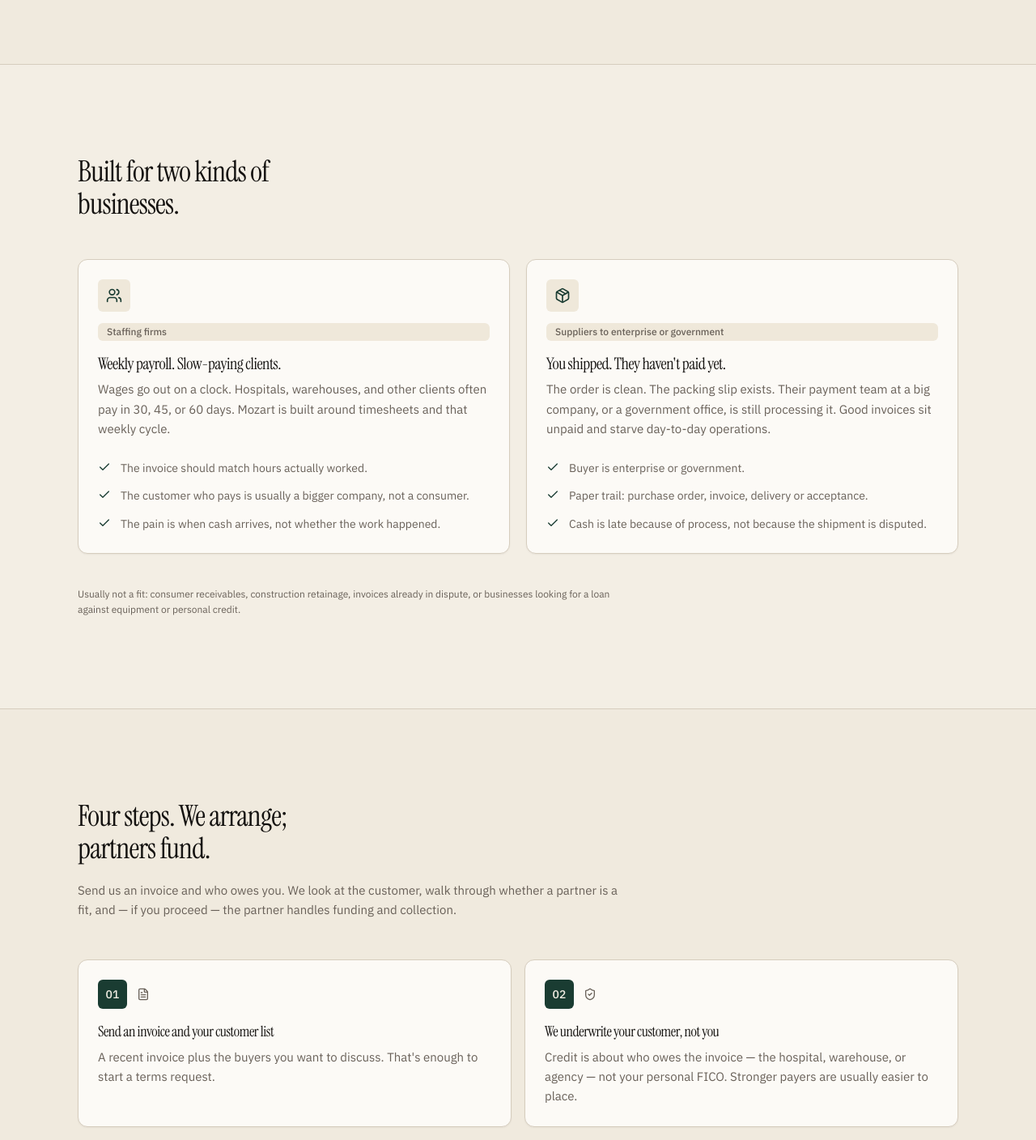
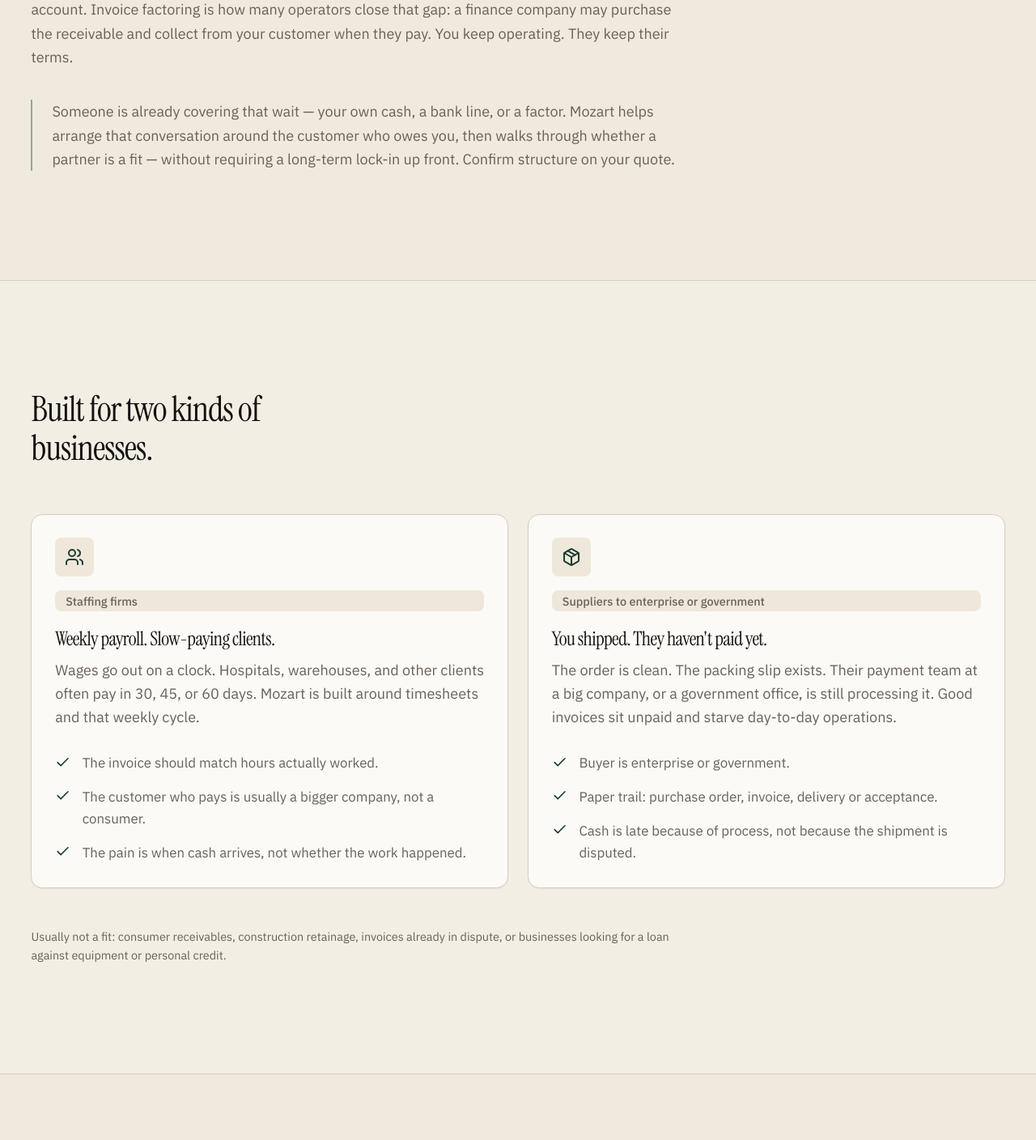
Before and after one commit to parth7452/Mozart, a Next.js app: page / in a window 1280 px wide. Shown: the part 1260-2668 px from the top of the page at 81% size. Built offline with nearby package versions, Linux system fonts and the light colour scheme; no server answers.

Commit message:
Zoom marketing type and spacing to ~120%
Raise html font-size while marketing routes are mounted so Tailwind rem utilities scale like Chrome 120% zoom. Use 115% below md to avoid 375px overflow; leave /desk at the default 16px root.

Co-authored-by: Parth <parth7452@users.noreply.github.com>

```diff
--- a/src/app/(marketing)/layout.tsx
+++ b/src/app/(marketing)/layout.tsx
@@ -3,6 +3,7 @@ import type { ReactNode } from "react";
 import { IBM_Plex_Sans, Instrument_Serif } from "next/font/google";
 import { MarketingFooter } from "@/components/marketing/Footer";
 import { MarketingHeader } from "@/components/marketing/Header";
+import { MarketingHtmlZoom } from "@/components/marketing/HtmlZoom";
 import { META_DESCRIPTION, META_TITLE, SITE_NAME } from "@/lib/site";
 
 const sans = IBM_Plex_Sans({
@@ -41,8 +42,14 @@ export const metadata: Metadata = {
 export default function MarketingLayout({ children }: { children: ReactNode }) {
   return (
     <div
-      className={`${sans.variable} ${serif.variable} flex min-h-screen flex-col overflow-x-clip bg-background font-marketing text-foreground`}
+      className={`${sans.variable} ${serif.variable} marketing-zoom flex min-h-screen flex-col overflow-x-clip bg-background font-marketing text-foreground`}
     >
+      <script
+        dangerouslySetInnerHTML={{
+          __html: `document.documentElement.classList.add("marketing-zoom");`,
+        }}
+      />
+      <MarketingHtmlZoom />
       <MarketingHeader />
       <main className="min-w-0 flex-1">{children}</main>
       <MarketingFooter />
--- a/src/app/(marketing)/page.tsx
+++ b/src/app/(marketing)/page.tsx
@@ -76,7 +76,7 @@ function Hero() {
           <h1 className="mt-5 max-w-[16ch] font-serif text-[2rem] font-normal leading-[1.15] tracking-tight sm:text-5xl lg:text-6xl lg:leading-[1.08]">
             {COPY.hero.headline}
           </h1>
-          <p className="mt-5 max-w-xl text-[15px] leading-relaxed text-muted-foreground sm:mt-6 sm:text-lg">
+          <p className="mt-5 max-w-xl text-[0.9375rem] leading-relaxed text-muted-foreground sm:mt-6 sm:text-lg">
             {COPY.hero.subhead}
           </p>
           <HeroCtaBlock
@@ -110,8 +110,8 @@ function Problem() {
         <h2 className="max-w-[18ch] font-serif text-3xl font-normal leading-tight tracking-tight sm:text-4xl">
           {COPY.problem.title}
         </h2>
-        <p className="mt-6 text-[15px] leading-relaxed text-muted-foreground">{COPY.problem.body}</p>
-        <p className="mt-8 border-l-2 border-primary/40 pl-5 text-[15px] leading-relaxed text-muted-foreground">
+        <p className="mt-6 text-[0.9375rem] leading-relaxed text-muted-foreground">{COPY.problem.body}</p>
+        <p className="mt-8 border-l-2 border-primary/40 pl-5 text-[0.9375rem] leading-relaxed text-muted-foreground">
           {COPY.problem.explain}
         </p>
       </div>
@@ -133,7 +133,7 @@ function Who() {
             </div>
             <Badge variant="muted">{COPY.who.staffingLabel}</Badge>
             <CardTitle className="pt-2 font-serif text-xl font-normal">{COPY.who.staffingTitle}</CardTitle>
-            <CardDescription className="text-[15px] leading-relaxed">
+            <CardDescription className="text-[0.9375rem] leading-relaxed">
               {COPY.who.staffingBody}
             </CardDescription>
           </CardHeader>
@@ -155,7 +155,7 @@ function Who() {
             </div>
             <Badge variant="muted">{COPY.who.supplierLabel}</Badge>
             <CardTitle className="pt-2 font-serif text-xl font-normal">{COPY.who.supplierTitle}</CardTitle>
-            <CardDescription className="text-[15px] leading-relaxed">
+            <CardDescription className="text-[0.9375rem] leading-relaxed">
               {COPY.who.supplierBody}
             </CardDescription>
           </CardHeader>
@@ -185,7 +185,7 @@ function How() {
         <h2 className="max-w-[18ch] font-serif text-3xl font-normal leading-tight tracking-tight sm:text-4xl">
           {COPY.how.title}
         </h2>
-        <p className="mt-5 text-[15px] leading-relaxed text-muted-foreground">{COPY.how.intro}</p>
+        <p className="mt-5 text-[0.9375rem] leading-relaxed text-muted-foreground">{COPY.how.intro}</p>
       </div>
       <ol className="mt-10 grid min-w-0 gap-4 sm:mt-12 md:grid-cols-2">
         {COPY.how.steps.map((step, index) => {
@@ -201,7 +201,7 @@ function How() {
                     <Icon className="h-4 w-4 text-muted-foreground" />
                   </div>
                   <CardTitle className="pt-2 font-serif text-lg font-normal">{step.title}</CardTitle>
-                  <CardDescription className="text-[15px] leading-relaxed">{step.body}</CardDescription>
+                  <CardDescription className="text-[0.9375rem] leading-relaxed">{step.body}</CardDescription>
                 </CardHeader>
                 {index === COPY.how.steps.length - 1 ? (
                   <CardContent>
@@ -227,7 +227,7 @@ function Costs() {
           </CardTitle>
         </CardHeader>
         <CardContent className="space-y-4">
-          <p className="text-[15px] leading-relaxed text-muted-foreground">{COPY.costs.body}</p>
+          <p className="text-[0.9375rem] leading-relaxed text-muted-foreground">{COPY.costs.body}</p>
           <p className="text-sm leading-relaxed text-muted-foreground">{COPY.costs.extras}</p>
         </CardContent>
       </Card>
@@ -252,7 +252,7 @@ function Different() {
                   <Icon className="h-4 w-4 text-primary" />
                 </div>
                 <CardTitle className="font-serif text-base font-normal sm:text-lg">{point.k}</CardTitle>
-                <CardDescription className="text-[15px] leading-relaxed">{point.v}</CardDescription>
+                <CardDescription className="text-[0.9375rem] leading-relaxed">{point.v}</CardDescription>
               </CardHeader>
             </Card>
           );
@@ -285,7 +285,7 @@ function Talk() {
           <h2 className="max-w-md font-serif text-3xl font-normal leading-tight tracking-tight sm:text-4xl">
             {COPY.talk.title}
           </h2>
-          <p className="mt-5 max-w-md text-[15px] leading-relaxed text-primary-foreground/70 sm:mt-6">
+          <p className="mt-5 max-w-md text-[0.9375rem] leading-relaxed text-primary-foreground/70 sm:mt-6">
             {COPY.talk.body}
           </p>
           <div className="mt-8 sm:mt-10">
--- a/src/app/(marketing)/partners/page.tsx
+++ b/src/app/(marketing)/partners/page.tsx
@@ -14,13 +14,13 @@ export default function PartnersPage() {
     <article className="mx-auto max-w-3xl px-4 py-12 sm:px-6 sm:py-24 lg:px-8">
       <Badge variant="secondary">Partners</Badge>
       <h1 className="mt-5 font-serif text-[2rem] font-normal leading-tight tracking-tight sm:text-5xl">{COPY.partners.title}</h1>
-      <p className="mt-6 text-[15px] leading-relaxed text-muted-foreground">{COPY.partners.intro}</p>
+      <p className="mt-6 text-[0.9375rem] leading-relaxed text-muted-foreground">{COPY.partners.intro}</p>
 
       <div className="mt-12 grid gap-6">
         <Card>
           <CardHeader>
             <CardTitle className="font-serif text-xl font-normal">{COPY.partners.factorTitle}</CardTitle>
-            <CardDescription className="text-[15px] leading-relaxed">
+            <CardDescription className="text-[0.9375rem] leading-relaxed">
               {COPY.partners.factorBody}
             </CardDescription>
           </CardHeader>
@@ -28,7 +28,7 @@ export default function PartnersPage() {
         <Card>
           <CardHeader>
             <CardTitle className="font-serif text-xl font-normal">{COPY.partners.channelTitle}</CardTitle>
-            <CardDescription className="text-[15px] leading-relaxed">
+            <CardDescription className="text-[0.9375rem] leading-relaxed">
               {COPY.partners.channelBody}
             </CardDescription>
           </CardHeader>
--- a/src/app/(marketing)/privacy/page.tsx
+++ b/src/app/(marketing)/privacy/page.tsx
@@ -13,7 +13,7 @@ export default function PrivacyPage() {
     <article className="mx-auto max-w-3xl px-4 py-12 sm:px-6 sm:py-24 lg:px-8">
       <Badge variant="secondary">Legal-lite</Badge>
       <h1 className="mt-4 font-serif text-[2rem] font-normal tracking-tight sm:text-4xl">Privacy</h1>
-      <p className="mt-6 text-[15px] leading-relaxed text-muted-foreground">
+      <p className="mt-6 text-[0.9375rem] leading-relaxed text-muted-foreground">
         This is the public marketing site for Mozart, an invoice-factoring arranger for staffing
         firms and suppliers. The terms-request form emails the public inbox. It is not a partner
         underwriting system and it does not collect bank credentials.
@@ -22,7 +22,7 @@ export default function PrivacyPage() {
       <Separator className="my-10" />
 
       <h2 className="font-serif text-2xl font-normal tracking-tight">What we collect</h2>
-      <ul className="mt-4 list-disc space-y-2 pl-5 text-[15px] leading-relaxed text-muted-foreground">
+      <ul className="mt-4 list-disc space-y-2 pl-5 text-[0.9375rem] leading-relaxed text-muted-foreground">
         <li>
           If you submit a terms request, we receive the fields on that form: company, vertical,
           invoice-volume band, top customers, payment terms, days-to-pay, whether invoices are
@@ -48,14 +48,14 @@ export default function PrivacyPage() {
       </ul>
 
       <h2 className="mt-12 font-serif text-2xl font-normal tracking-tight">What we do not collect here</h2>
-      <ul className="mt-4 list-disc space-y-2 pl-5 text-[15px] leading-relaxed text-muted-foreground">
+      <ul className="mt-4 list-disc space-y-2 pl-5 text-[0.9375rem] leading-relaxed text-muted-foreground">
         <li>No invoice-file upload, accounting login, or bank-link flow on this site.</li>
         <li>No customer logo wall, tracking pixels we control, or invented analytics claims.</li>
         <li>No product account creation on the public site.</li>
       </ul>
 
       <h2 className="mt-12 font-serif text-2xl font-normal tracking-tight">Contact</h2>
-      <p className="mt-4 text-[15px] leading-relaxed text-muted-foreground">
+      <p className="mt-4 text-[0.9375rem] leading-relaxed text-muted-foreground">
         Questions:{" "}
         <a className="break-all underline underline-offset-4 hover:text-foreground" href={`mailto:${founderEmail()}`}>
           {founderEmail()}
--- a/src/app/(marketing)/quote/page.tsx
+++ b/src/app/(marketing)/quote/page.tsx
@@ -13,7 +13,7 @@ export default function QuotePage() {
     <article className="mx-auto max-w-3xl px-4 py-12 sm:px-6 sm:py-24 lg:px-8">
       <Badge variant="secondary">Terms request</Badge>
       <h1 className="mt-5 font-serif text-[2rem] font-normal leading-tight tracking-tight sm:text-5xl">{COPY.quote.title}</h1>
-      <p className="mt-4 text-[15px] leading-relaxed text-muted-foreground">{COPY.quote.lede}</p>
+      <p className="mt-4 text-[0.9375rem] leading-relaxed text-muted-foreground">{COPY.quote.lede}</p>
       <div className="mt-10">
         <QuoteForm />
       </div>
--- a/src/app/(marketing)/thesis/page.tsx
+++ b/src/app/(marketing)/thesis/page.tsx
@@ -17,7 +17,7 @@ export default function ThesisPage() {
       <h1 className="mt-5 max-w-[18ch] font-serif text-[2rem] font-normal leading-tight tracking-tight sm:text-5xl">
         {COPY.thesis.title}
       </h1>
-      <div className="mt-10 space-y-6 text-[15px] leading-relaxed text-muted-foreground">
+      <div className="mt-10 space-y-6 text-[0.9375rem] leading-relaxed text-muted-foreground">
         <p>{COPY.thesis.p1}</p>
         <p>{COPY.thesis.p2}</p>
       </div>
--- a/src/app/globals.css
+++ b/src/app/globals.css
@@ -57,6 +57,21 @@
     scroll-behavior: smooth;
   }
 
+  /*
+   * Marketing-only ~120% type/spacing scale (Chrome 120% zoom).
+   * Applied to html so Tailwind rem utilities scale; removed when leaving (marketing).
+   * Slightly smaller on narrow viewports to avoid horizontal overflow.
+   */
+  html.marketing-zoom {
+    font-size: 115%;
+  }
+
+  @media (min-width: 768px) {
+    html.marketing-zoom {
+      font-size: 120%;
+    }
+  }
+
   body {
     @apply min-h-screen bg-background text-foreground antialiased;
   }
--- a/src/components/marketing/FaqList.tsx
+++ b/src/components/marketing/FaqList.tsx
@@ -13,10 +13,10 @@ export function FaqList() {
     <Accordion type="single" collapsible className="w-full">
       {COPY.faq.items.map((item, index) => (
         <AccordionItem key={item.q} value={`item-${index}`}>
-          <AccordionTrigger className="font-serif text-[15px] font-normal leading-snug sm:text-base">
+          <AccordionTrigger className="font-serif text-[0.9375rem] font-normal leading-snug sm:text-base">
             {item.q}
           </AccordionTrigger>
-          <AccordionContent className="text-[15px] leading-relaxed">{item.a}</AccordionContent>
+          <AccordionContent className="text-[0.9375rem] leading-relaxed">{item.a}</AccordionContent>
         </AccordionItem>
       ))}
     </Accordion>
--- /dev/null
+++ b/src/components/marketing/HtmlZoom.tsx
@@ -0,0 +1,16 @@
+"use client";
+
+import { useLayoutEffect } from "react";
+
+/**
+ * Tailwind rem units resolve against `html`, not a nested wrapper.
+ * Toggle a class on <html> only while marketing routes are mounted so /desk stays 16px.
+ */
+export function MarketingHtmlZoom() {
+  useLayoutEffect(() => {
+    const root = document.documentElement;
+    root.classList.add("marketing-zoom");
+    return () => root.classList.remove("marketing-zoom");
+  }, []);
+  return null;
+}
--- a/src/components/marketing/QuoteForm.tsx
+++ b/src/components/marketing/QuoteForm.tsx
@@ -88,7 +88,7 @@ export function QuoteForm() {
       <Card>
         <CardHeader>
           <CardTitle className="text-2xl">{COPY.quote.successTitle}</CardTitle>
-          <CardDescription className="text-[15px] leading-relaxed">{COPY.quote.success}</CardDescription>
+          <CardDescription className="text-[0.9375rem] leading-relaxed">{COPY.quote.success}</CardDescription>
         </CardHeader>
         <CardContent>
           {done.channel === "mailto" ? (
@@ -113,7 +113,7 @@ export function QuoteForm() {
     <Card className="min-w-0 overflow-hidden">
       <form onSubmit={onSubmit}>
         <CardHeader>
-          <CardDescription className="text-[15px] leading-relaxed">{COPY.quote.body}</CardDescription>
+          <CardDescription className="text-[0.9375rem] leading-relaxed">{COPY.quote.body}</CardDescription>
         </CardHeader>
         <CardContent className="grid min-w-0 gap-5 sm:grid-cols-2">
           <Field label="Company" htmlFor="company">
--- a/src/components/ui/textarea.tsx
+++ b/src/components/ui/textarea.tsx
@@ -6,7 +6,7 @@ const Textarea = React.forwardRef<HTMLTextAreaElement, React.ComponentProps<"tex
     return (
       <textarea
         className={cn(
-          "flex min-h-[88px] w-full rounded-md border border-input bg-transparent px-3 py-2 text-base shadow-sm placeholder:text-muted-foreground focus-visible:outline-none focus-visible:ring-1 focus-visible:ring-ring disabled:cursor-not-allowed disabled:opacity-50 md:text-sm",
+          "flex min-h-[5.5rem] w-full rounded-md border border-input bg-transparent px-3 py-2 text-base shadow-sm placeholder:text-muted-foreground focus-visible:outline-none focus-visible:ring-1 focus-visible:ring-ring disabled:cursor-not-allowed disabled:opacity-50 md:text-sm",
           className,
         )}
         ref={ref}
```
Also changed, not shown: 1 other file (tests, documents, lock files or other folders).
